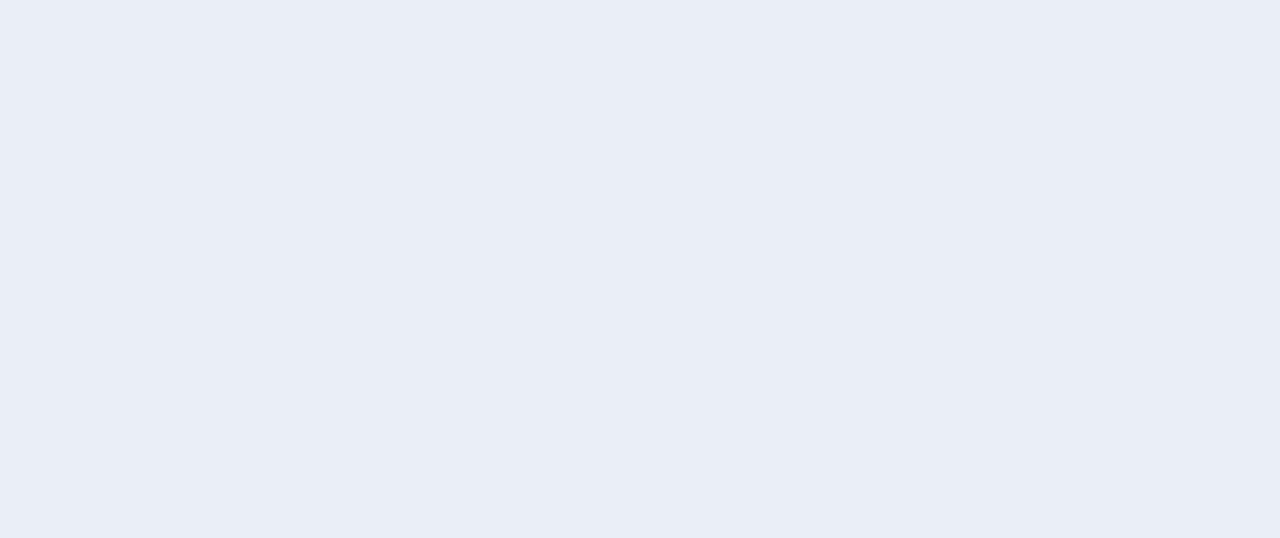
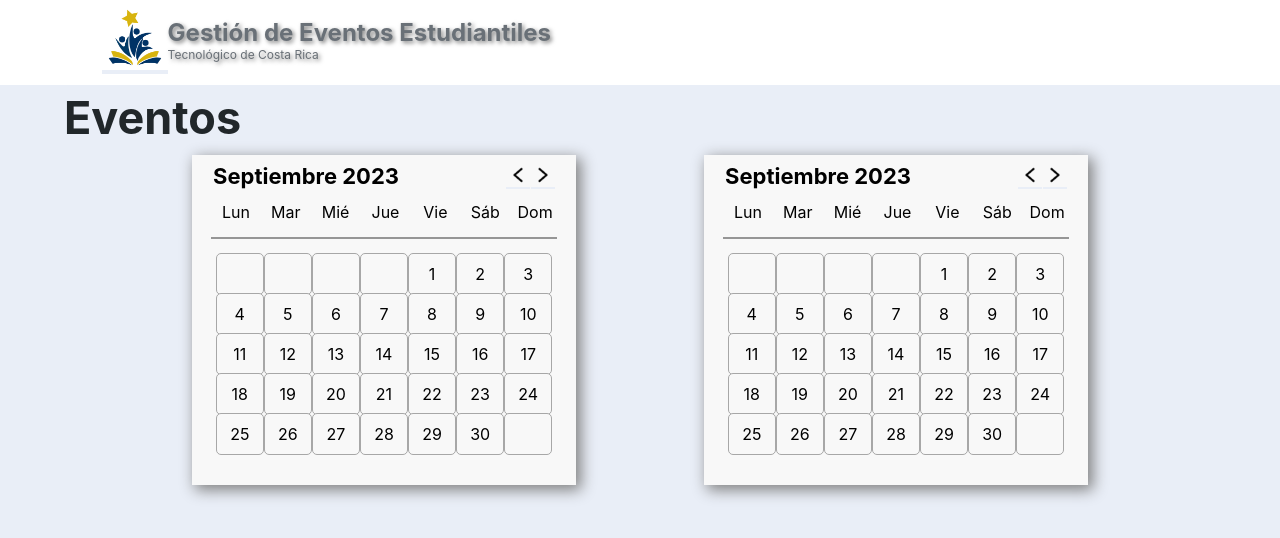
Before and after one commit to joctan-tec/AssociationsEvents, a React (Create React App) app in the folder associations-events/: page /home in a window 1280 px wide. Before the commit this address had no page. Shown: the top 538 px of the page. Built offline with nearby package versions, Linux system fonts and the light colour scheme.

Commit message:
feat: adding partially calendar

```diff
--- a/associations-events/src/App.css
+++ b/associations-events/src/App.css
@@ -362,3 +362,166 @@ h1{
   background-color: #0042bd;
   transition: 300ms;
 }
+
+.container-all{
+  padding-top: 90px;
+}
+
+.square-events{
+  width: 30%;
+  margin-inline: 5%;
+}
+
+.container-events{
+  display: flex;
+  justify-content: center;
+  align-items: center;
+  width: 100%;
+
+  height: 350px;
+}
+
+.calendar-square{
+  background-color: #ac5933;
+  width: 100%;
+  height: 330px;
+  background-color: #f8f8f8;
+  display: flex;
+  flex-direction: column;
+  align-items: center;
+  box-shadow: 4px 4px 14px 1px #808080 ;
+}
+
+.header-calendar{
+  display: flex;
+  justify-content: center;
+  align-items: center;
+  background-color: #f8f8f8;
+  width: 100%;
+  padding-top: 2%;
+}
+
+.events-header{
+  background:none;
+  margin-left: 5%;
+
+}
+
+
+
+#month-year{
+  background:none;
+  font-size: 22px;
+  font-weight: bold;
+  background-color: #f8f8f8;
+  text-align: left;
+  width: 70%;
+}
+
+.buttons-header-calendar{
+  display: flex;
+  justify-content: center;
+  align-items: center;
+  margin-left: 6%;
+  background-color: #f8f8f8;
+
+}
+.arrows-container-calendar{
+  width: 25px;
+  height: 25px;
+  display: inline-block;
+  margin-left: 2%;
+  background-color: #f8f8f8;
+}
+
+#back-arrow img{
+  max-width: 100%;
+  height: auto;
+  background-color: #f8f8f8;
+}
+
+#next-arrow img{
+  max-width: 100%;
+  height: auto;
+  background-color: #f8f8f8;
+}
+
+.short-days-line{
+  width: 95%;
+  background-color: #f8f8f8;
+  height: 33px;
+  display: flex;
+  justify-content: center;
+  align-items: center;
+}
+
+.days-line{
+  width: 100%;
+  background-color: #f8f8f8;
+  height: 40px;
+  display: flex;
+  justify-content: center;
+  align-items: center;
+}
+
+.days-short{
+  width: 12.85%;
+  height: 35px;
+  background-color: #f8f8f8;
+  margin-top: 4%;
+  margin-left: 3px;
+
+  display: flex;
+  justify-content: center;
+  align-items: center;
+}
+
+span{
+  background: rgba(238, 130, 238, 0);
+  cursor: default;
+  user-select: none;
+}
+
+.days-number{
+  width: 12%;
+
+  height: 40px;
+  background-color: #f8f8f8;
+  margin-top: 4%;
+  border-radius: 5px;
+  border: #a7a7a7 1px;
+  border-style: solid;
+  display: flex;
+  justify-content: center;
+  align-items: center;
+  cursor: pointer;
+  transition: 350ms;
+}
+
+.days-number:hover{
+  background-color: #a7ebdc;
+  transition: 350ms;
+}
+
+.days-number span:hover{
+  background-color: #a7ebdc;
+  transition: 350ms;
+}
+
+.days-short, .days-number span{
+  background-color: #f8f8f8;
+}
+
+.line-calendar{
+  width: 90%;
+  height: 2px;
+  background-color: #969696;
+  margin-top: 4%;
+  margin-bottom: 2%;
+}
+
+.containerDays{
+  width: 100%;
+  height: 270px;
+  background: none;
+}
--- a/associations-events/src/App.js
+++ b/associations-events/src/App.js
@@ -3,7 +3,7 @@ import './App.css';
 import { BrowserRouter, Routes, Route } from "react-router-dom";
 import Login from './components/Login';
 import Register from './components/Register';
-
+import ViewEventsStudent from './components/ViewEventsStudent.js';
 
 function App() {
   return (
@@ -13,7 +13,7 @@ function App() {
         <Routes>
           <Route path="/" element={<Login/>} />
           <Route path="/register" element={<Register/>} />
-
+          <Route path="/home" element={<ViewEventsStudent/>} />
         </Routes>
 
       </BrowserRouter>
--- a/associations-events/src/components/Calendar.js
+++ b/associations-events/src/components/Calendar.js
@@ -0,0 +1,147 @@
+import React, { useState, useEffect, useRef } from "react";
+import '../App.css';
+import backArrow from '../assets/back-arrow.png';
+import nextArrow from '../assets/next-arrow.png';
+
+
+function esBisiesto(año) {
+    if ((año % 4 === 0 && año % 100 !== 0) || año % 400 === 0) {
+        return true; // Es bisiesto
+    } else {
+        return false; // No es bisiesto
+    }
+};
+
+export default function Calendar() {
+    const containerRef = useRef(null);
+    const [currentDate,onChange] = useState(new Date());
+    const rows = 5;
+    const columns = 7;
+    const year = currentDate.getFullYear();
+
+    const months = {
+        0: ["Enero", 31, 11, 1],
+        1: ["Febrero", esBisiesto(year) ? 29 : 28, 0, 2],
+        2: ["Marzo", 31, 1, 3],
+        3: ["Abril", 30, 2, 4],
+        4: ["Mayo", 31, 3, 5],
+        5: ["Junio", 30, 4, 6],
+        6: ["Julio", 31, 5, 7],
+        7: ["Agosto", 31, 6, 8],
+        8: ["Septiembre", 30, 7, 9],
+        9: ["Octubre", 31, 8, 10],
+        10: ["Noviembre", 30, 9, 11],
+        11: ["Diciembre", 31, 10, 0]
+    };
+    const primerDiaDeLaSemana = new Date(year,currentDate.getMonth(), 0).getDay();
+    console.log("first",primerDiaDeLaSemana);
+    const daysOfweek = ["Lun","Mar","Mié","Jue","Vie","Sáb","Dom"]
+
+
+    useEffect(() => {
+        // Crear el HTML dinámico
+        let dynamicHTML = '';
+        let isDone = false;
+        let count = 1;
+        let limit = months[currentDate.getMonth()][1];
+        for (let i = 0; i < rows; i++) {
+            dynamicHTML += '<div class="days-line">';
+            for (let j = 0; j < columns; j++) {
+                if (count <= limit) {
+                    if (primerDiaDeLaSemana === j || isDone) {
+                        dynamicHTML += '<div class="days-number"> <span>' + count + '</span></div>';
+                        count += 1;
+                        isDone = true;
+                    }else{
+                        dynamicHTML += '<div class="days-number"><span></span></div>';
+                    }
+                }else{
+                    dynamicHTML += '<div class="days-number"><span></span></div>';
+                }
+
+            }
+            dynamicHTML += '</div>';
+        }
+
+        // Insertar el HTML en el contenedor usando la propiedad innerHTML
+        if (containerRef.current) {
+            containerRef.current.innerHTML = dynamicHTML;
+            dynamicHTML = '';
+        }
+    }, []);
+
+
+
+
+
+
+
+    return (
+        <div className="calendar-square">
+            <div className="header-calendar">
+                <h2 id="month-year">{months[currentDate.getMonth()][0] + " " + year}</h2>
+                <div className="buttons-header-calendar">
+                    <div className="arrows-container-calendar">
+                        <div id="back-arrow">
+                            <img src={backArrow}/>
+                        </div>
+                    </div>
+
+                    <div className="arrows-container-calendar">
+                        <div id="next-arrow">
+                            <img src={nextArrow}/>
+                        </div>
+                    </div>
+                </div>
+            </div>
+
+            <div className="short-days-line">
+
+                <div className="days-short">
+                    <span>{daysOfweek[0]}</span>
+                </div>
+
+                <div className="days-short">
+                    <span>{daysOfweek[1]}</span>
+                </div>
+
+                <div className="days-short">
+                <span>{daysOfweek[2]}</span>
+                </div>
+
+                <div className="days-short">
+                <span>{daysOfweek[3]}</span>
+                </div>
+
+                <div className="days-short">
+                <span>{daysOfweek[4]}</span>
+                </div>
+
+                <div className="days-short">
+                <span>{daysOfweek[5]}</span>
+                </div>
+
+                <div className="days-short">
+                <span>{daysOfweek[6]}</span>
+                </div>
+
+            </div>
+
+            <div className="line-calendar"></div>
+
+            <div ref={containerRef} className="containerDays">
+            </div>
+
+
+
+
+
+
+
+
+
+
+        </div>
+
+    )
+}
--- a/associations-events/src/components/Login.js
+++ b/associations-events/src/components/Login.js
@@ -51,7 +51,7 @@ export default function Login() {
         .then((data) => {
             console.log(data.access)
             if(data.access == 'Login Exitoso'){
-                navigate('/register');
+                navigate('/home');
             }else{
 
             }
--- /dev/null
+++ b/associations-events/src/components/ViewEventsStudent.js
@@ -0,0 +1,35 @@
+import React, { useState } from "react";
+import '../App.css';
+import NavigationVar from './NavigationVar.js';
+import Calendar from "./Calendar"
+export default function ViewEventsStudent() {
+
+
+    return (
+        <div>
+            <NavigationVar back="/"/>
+            <div className="container-all">
+
+            <h1 className="events-header">Eventos</h1>
+
+                <div className="container-events">
+
+
+                    <div className="square-events">
+                    <Calendar />
+                    </div>
+
+                    <div className="square-events">
+                    <Calendar />
+                    </div>
+
+
+
+                </div>
+
+            </div>
+
+        </div>
+
+    )
+}
```
Also changed, not shown: associations-events/src/assets/back-arrow.png (added), associations-events/src/assets/next-arrow.png (added).
